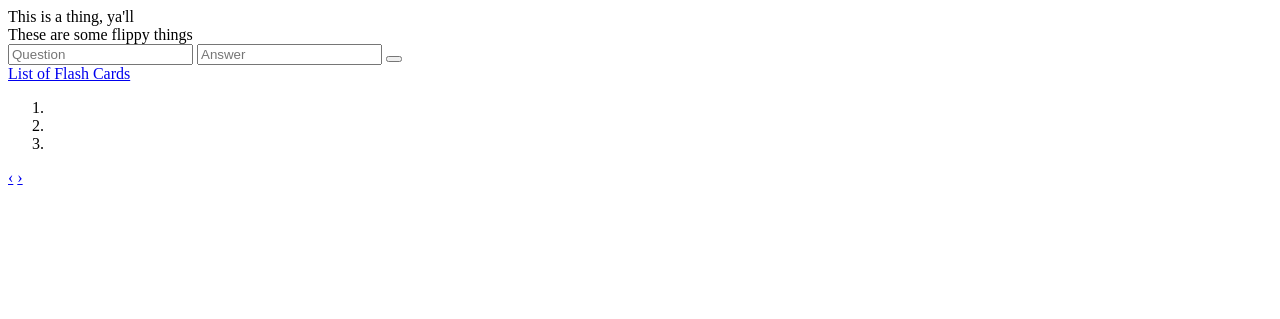
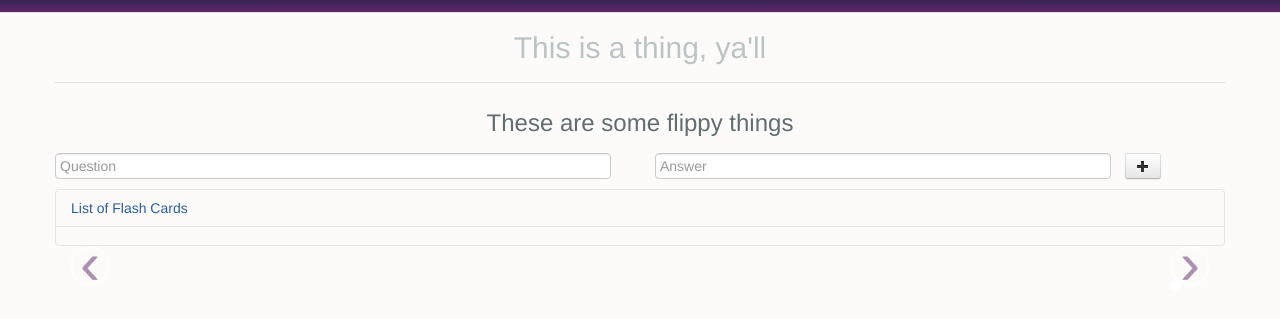
Before and after one commit to goodface87/goodface87.github.com, a Jekyll site: the page pages/card/index.html, which Jekyll copies as it is, in a window 1280 px wide. Shown: the top 319 px of the page. Built offline with Jekyll 4.4.1, drawn with Linux system fonts in a browser that asks for light colours.

Commit message:
Modifies pathnames to css files

```diff
--- a/pages/card/index.html
+++ b/pages/card/index.html
@@ -7,13 +7,13 @@
         <title>About - My ASP.NET MVC Application</title>
         <link href="/favicon.ico" rel="shortcut icon" type="image/x-icon">
         <meta name="viewport" content="width=device-width">
-        <link href="/assets/site.css" rel="stylesheet">
+        <link href="/assets/css/site.css" rel="stylesheet">
 
-        <link href="/assets/themes/bootstrap/css/bootstrap.css" rel="stylesheet">
+        <link href="/assets/bootstrap/css/bootstrap.css" rel="stylesheet">
 
-        <link href="/assets/themes/bootstrap/css/bootstrap-responsive.css" rel="stylesheet">
+        <link href="/assets/bootstrap/css/bootstrap-responsive.css" rel="stylesheet">
 
-        <link href="/assets/fit.css" rel="stylesheet">
+        <link href="/assets/css/fit.css" rel="stylesheet">
 
         <script src="/assets/Scripts/modernizr-2.5.3.js"></script>
 
```
